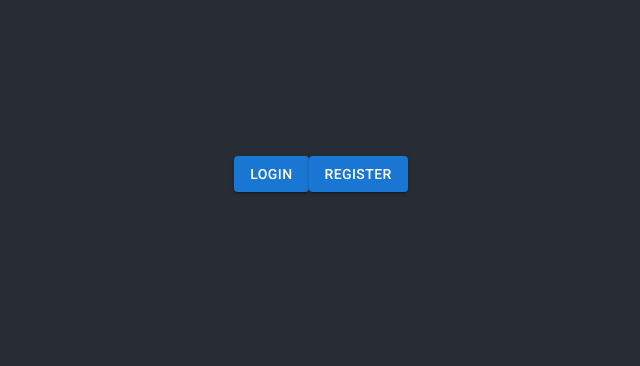
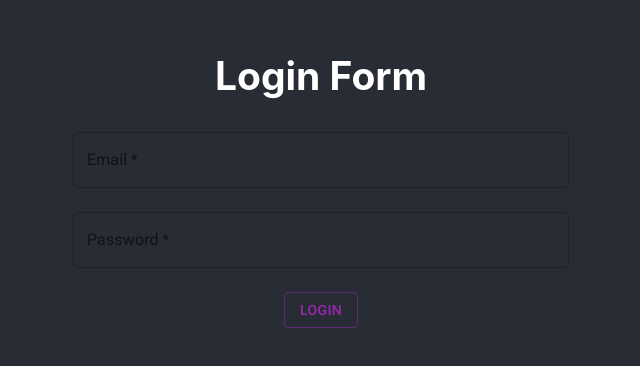
Before and after one commit to T-Pushyamitra/Hospital-application, a React (Create React App) app in the folder client/super-admin/: page / in a window 1280 px wide. Shown: the part 226-592 px from the top of the page, without its empty margins (319-959 px from the left). Built offline with nearby package versions, Linux system fonts and the light colour scheme.

Commit message:
Added login component

```diff
--- a/client/super-admin/src/App.js
+++ b/client/super-admin/src/App.js
@@ -1,15 +1,18 @@
 import "./App.css";
 import ButtonComponent from "./components/ButtonComponent.jsx";
+import Login from "./components/Login.jsx";
+import { TextField, FormControl, Button } from "@mui/material";
+import { render } from "@testing-library/react";
+import React, {useState} from "react";
 
 function App() {
-  let loginTexts = ["Login", "Register"];
+  let textsForLoginAndRegisterButtons = ["Login", "Register"];
+
   return (
     <div className="App">
       <header className="App-header">
-                <div style={{ margin: '20px'}}>
-        {loginTexts.map((item, index) => (
-          <ButtonComponent key={index} buttonText={item} />
-        ))}
+        <div style={{ margin: "20px" }}>
+        <Login/>
         </div>
       </header>
     </div>
--- /dev/null
+++ b/client/super-admin/src/components/Login.jsx
@@ -0,0 +1,76 @@
+import React, {useState} from "react";
+import { TextField, FormControl, Button } from "@mui/material";
+import { Link } from "react-router-dom"
+import { FormGroup } from '@mui/material';
+
+const Login = () => {
+    const [email, setEmail] = useState("")
+    const [password, setPassword] = useState("")
+    const [emailError, setEmailError] = useState(false)
+    const [passwordError, setPasswordError] = useState(false)
+
+
+    // function handleLogin(e) {
+    //     e.preventDefault()
+    //     // Code to handle login goes here
+    //     props.toggle()
+    // }
+
+
+    const handleSubmit = (event) => {
+        event.preventDefault()
+
+        setEmailError(false)
+        setPasswordError(false)
+
+        if (email == '') {
+            setEmailError(true)
+        }
+        if (password == '') {
+            setPasswordError(true)
+        }
+
+        if (email && password) {
+            console.log(email, password)
+        }
+    }
+
+    return (
+        <React.Fragment>
+        <FormControl>
+        <form autoComplete="off" onSubmit={handleSubmit}>
+            <h2>Login Form</h2>
+                <TextField
+                    label="Email"
+                    onChange={e => setEmail(e.target.value)}
+                    required
+                    variant="outlined"
+                    color="secondary"
+                    type="email"
+                    sx={{mb: 3}}
+                    fullWidth
+                    value={email}
+                    error={emailError}
+                 />
+                 <TextField
+                    label="Password"
+                    onChange={e => setPassword(e.target.value)}
+                    required
+                    variant="outlined"
+                    color="secondary"
+                    type="password"
+                    value={password}
+                    error={passwordError}
+                    fullWidth
+                    sx={{mb: 3}}
+                 />
+                 <Button variant="outlined" color="secondary" type="submit">Login</Button>
+
+        </form>
+        </FormControl>
+        {/* <small>Need an account? <Link to="/">Register here</Link></small> */}
+        </React.Fragment>
+     );
+}
+
+export default Login;
--- a/client/super-admin/src/services/user.services.js
+++ b/client/super-admin/src/services/user.services.js
@@ -1,6 +1,6 @@
 
 export async function getUsers(){
-    const response=await fetch('http://localhost:8080/api/v1/users')
+    const response=await fetch('http://localhost:8080/api/v1/auth/login')
     const data=await response.json();
     return data.data;
 }
```
Also changed, not shown: 2 other files (tests, documents, lock files or other folders).
